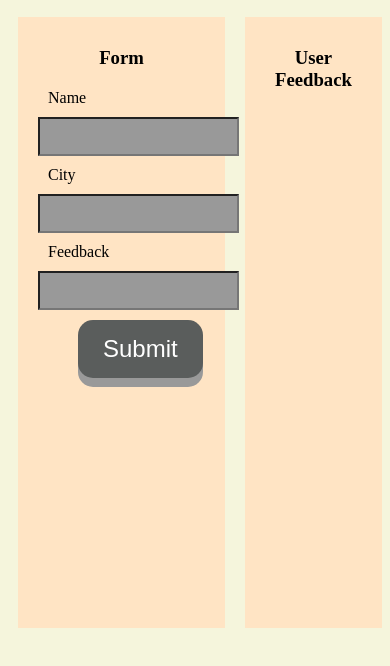
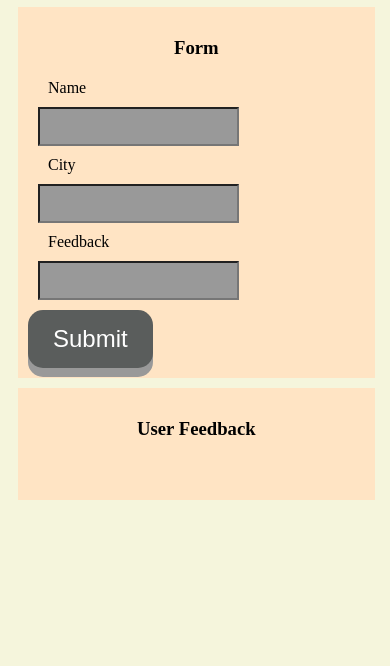
Before and after one commit to He191/week4-guestbook, a website built with Vite: page client/index.html in a window 390 px wide. Shown: the part 70-736 px from the top of the page. Built offline with nearby package versions, Linux system fonts and the light colour scheme; no server answers.

Commit message:
added media query

```diff
--- a/client/index.html
+++ b/client/index.html
@@ -14,11 +14,11 @@
   <div id="main-container">
     <form id="form-container">
       <h3>Form</h3>
-        <label for="name">Name</label>
+        <label for="name">Name</label><br>
         <input type="text" name="name" id="name" required ><br>
-        <label for="city">City</label>
+        <label for="city">City</label><br>
         <input type="text" name="city" id="city" required ><br>
-        <label for="feedback">Feedback</label>
+        <label for="feedback">Feedback</label><br>
         <input type="text" name="feedback" id="feedback" required ><br>
       <button type="submit" id="button">Submit</button>
     </form>
--- a/client/style.css
+++ b/client/style.css
@@ -15,7 +15,7 @@ h1,h3,label{
   background-color: bisque;
   padding: 10px;
   margin: 10px;
-  height: 70vh;
+  height: auto;
 }
 #feedback-container{
   width:50%;
@@ -39,8 +39,6 @@ h1,h3,label{
 }
 #button{
   display: inline-block;
-  position: fixed;
-  left:20%;
   padding: 15px 25px;
   font-size: 24px;
   cursor: pointer;
@@ -59,3 +57,23 @@ input{
   padding: 10px;
   margin: 10px;
 }
+@media (max-width: 500px) {
+
+  #main-container {
+    display: block;
+  }
+  #form-container{
+    width:90%;
+  }
+  #feedback-container{
+    width:90%;
+
+  }
+  .indFB{
+    padding:1px;
+    margin: 4px;
+    width: 100px;
+    height: 70px;
+  }
+
+}
```
